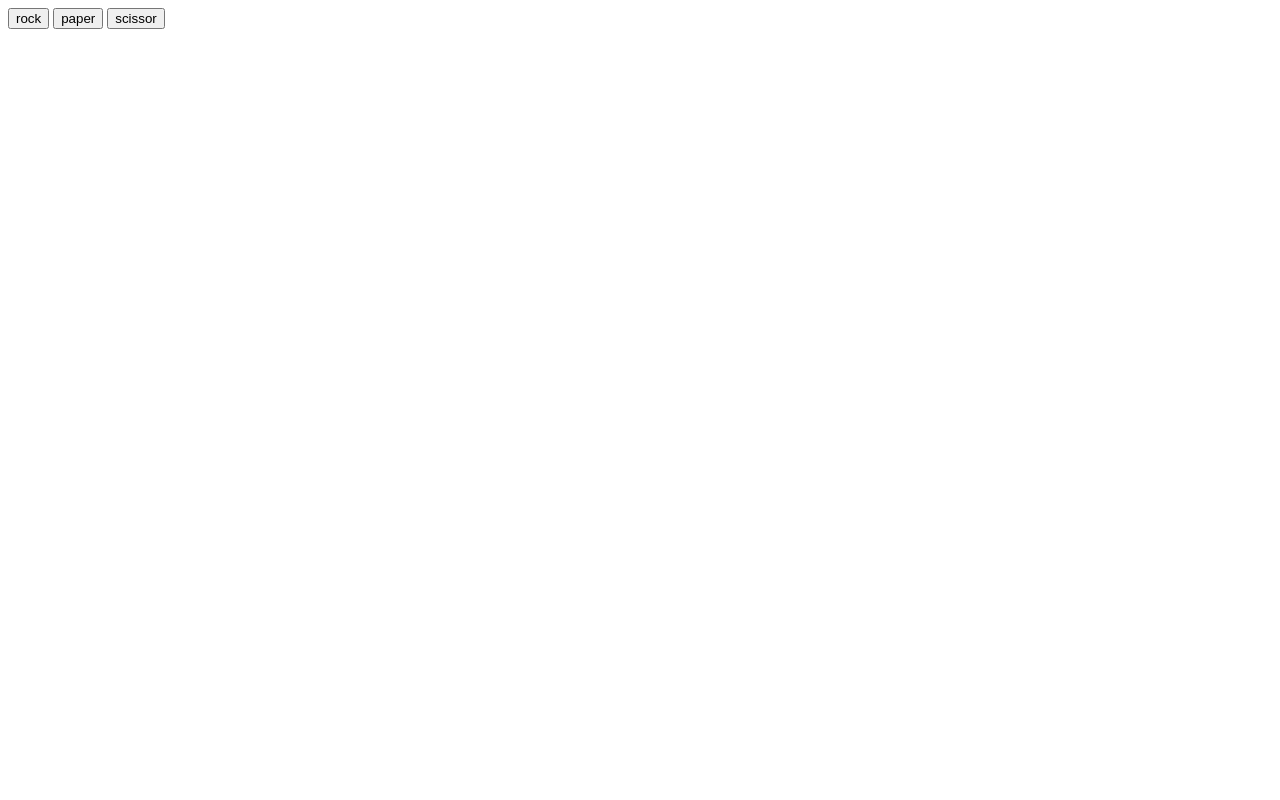
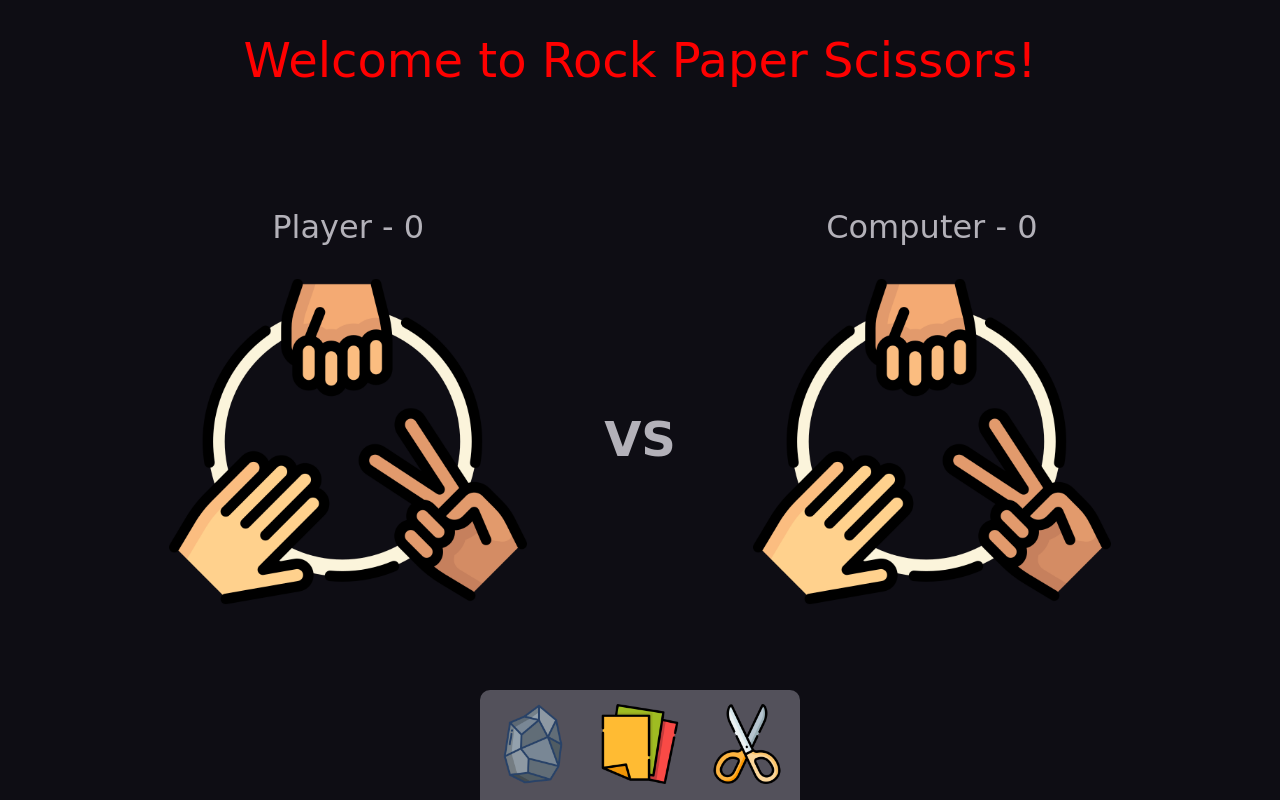
Before and after one commit to AdrianGallano/rock-paper-scissor, a plain HTML site: page index.html in a window 1280 px wide. Drawn offline with Linux system fonts and the light colour scheme; a web font is replaced by a local one.

Commit message:
Add GUI structure

```diff
--- a/index.html
+++ b/index.html
@@ -5,13 +5,45 @@
     <meta http-equiv="X-UA-Compatible" content="IE=edge">
     <meta name="viewport" content="width=device-width, initial-scale=1.0">
     <title>Rock Paper Scissor</title>
-    <script src="script.js" defer></script>
+    <script type="module" src="script.js" defer></script>
+    <link rel="stylesheet" href="./static/style.css">
+    <link rel="icon" href="./static/images/rock-paper-scissors.png">
+    <link rel="preconnect" href="https://fonts.googleapis.com"><link rel="preconnect" href="https://fonts.gstatic.com" crossorigin>
+    <link href="https://fonts.googleapis.com/css2?family=Yeon+Sung&display=swap" rel="stylesheet">
 </head>
 <body>
-    <div id="arena">
-        <button type="button" class="selections" key-choice="rock">rock</button>
-        <button type="button" class="selections" key-choice="paper">paper</button>
-        <button type="button" class="selections" key-choice="scissor">scissor</button>
-    </div>
+    <main>
+        <div id="arena">
+
+            <div id="description">
+                <p class="title">Welcome to Rock Paper Scissors!</p>
+                <p class="state">empty</p>
+            </div>
+
+            <div id="battle-screen">
+                <div class="players">
+                    <p class="scoreboard">Player - 0 </p>
+                    <img src="./static/images/rock-paper-scissors-battle.png" alt="battle-choice" height="auto" width="auto">
+                </div>
+                <p id="vs"><b>VS</b></p>
+                <div class="players">
+                    <p class="scoreboard">Computer - 0</p>
+                    <img src="./static/images/rock-paper-scissors-battle.png" alt="battle-choice" height="auto" width="auto">
+                </div>
+            </div>
+
+            <div id="choices">
+                <button type="button" class="selections" key-choice="rock">
+                    <img src="./static/images/rock.png" alt="rock">
+                </button>
+                <button type="button" class="selections" key-choice="paper">
+                    <img src="./static/images/paper.png" alt="paper">
+                </button>
+                <button type="button" class="selections" key-choice="scissor">
+                    <img src="./static/images/scissors.png" alt="scissor">
+                </button>
+            </div>
+        </div>
+    </main>
 </body>
 </html>
--- a/script.js
+++ b/script.js
@@ -4,21 +4,26 @@ const compChoices = ["rock", "paper", "scissor"]
 //score
 let playerScore = 0,
 computerScore = 0;
+let roundNumber = 0;
 
 const getComputerChoice = () => {
     return compChoices[Math.floor(Math.random() * 3)];
 }
 
-
 const round = (playerChoice, computerSelection) => {
     let computerChoice = computerSelection()
+
+    roundNumber++;
 
     if(playerChoice === 'rock' && computerChoice === 'scissor' ||
     playerChoice === 'paper' && computerChoice === 'rock' ||
     playerChoice === 'scissor' && computerChoice === 'paper'){
+
         playerScore++;
+
         return `Player won ${playerChoice} beats ${computerChoice}`;
     }else if(playerChoice === computerChoice){
+
         return `it's a tie!`;
     }else{
         computerScore++;
@@ -28,10 +33,13 @@ const round = (playerChoice, computerSelection) => {
 
 const winner = () => {
     if(playerScore > computerScore){
+
         return "playerWon"
     }else if(playerScore < computerScore){
+
         return "computerWon"
     }else{
+
         return "it's a tie"
     }
 }
@@ -40,9 +48,11 @@ const game = () => {
     // initial game state
     Array.from(choices).forEach((choice)=>{
         choice.addEventListener("click", () => {
+
             round(choice.getAttribute("key-choice"), getComputerChoice)
+
             if(playerScore == 5 || computerScore == 5){
-                return winner();
+                console.log(winner())
             }
         })
     })
--- /dev/null
+++ b/static/style.css
@@ -0,0 +1,141 @@
+:root{
+    --background-one: #0e0d14;
+    --color-one: #24232a;
+    --color-two: #a5ffb1;
+    --color-three: #b3b1b9;
+    --color-four: #53515b;
+
+    font-synthesis: none;
+    text-rendering: optimizeLegibility;
+    -webkit-font-smoothing: antialiased;
+    -moz-osx-font-smoothing: grayscale;
+    -webkit-text-size-adjust: 100%;
+
+    background-color: var(--background-one);
+    font-family: 'Yeon Sung', cursive;
+    color: var(--color-three);
+    font-size: 16px;
+}
+
+*{
+    box-sizing: border-box;
+    margin: 0;
+    padding: 0;
+}
+
+main{
+    display: flex;
+    flex-direction: column;
+    align-items: center;
+    height: 100vh;
+    width: 100vw;
+    padding: 2em 1em 0 1em;
+
+}
+
+#description{
+    display: flex;
+    flex-direction: column;
+    align-items: center;
+    justify-content: center;
+    text-align: center;
+    gap: 2em;
+    color: red;
+}
+
+.title{
+    font-size: 3em;
+
+}
+
+.state{
+    visibility: hidden;
+
+}
+
+.scoreboard{
+    font-size: 2em;
+}
+
+#arena {
+    display: flex;
+    flex-direction: column;
+    justify-content: space-between;
+    height: 100%;
+}
+
+#battle-screen{
+    display: flex;
+    justify-content: space-around;
+    align-items: center;
+}
+
+#battle-screen img{
+    width: 70%;
+}
+
+.players{
+    display: flex;
+    flex-direction: column;
+    align-items: center;
+    gap: 1em;
+}
+
+#choices{
+    display: flex;
+    justify-content: center;
+    background-color: var(--color-four);
+    align-self: center;
+    border-top-left-radius: 10px;
+    border-top-right-radius: 10px;
+}
+
+#choices img{
+    width: 80px;
+}
+
+#vs{
+    font-size: 3rem;
+    margin-top: 1em;
+}
+
+.selections{
+    background-color: transparent;
+    border: none;
+    padding: 1em;
+    transition: 200ms ease-in-out;
+}
+
+.selections:nth-child(1){
+    border-top-left-radius: 10px;
+}
+
+.selections:nth-child(3){
+    border-top-right-radius: 10px;
+}
+
+.selections:hover{
+    background-color: var(--color-three);
+
+}
+
+.selections:active{
+    background-color: var(--color-two);
+}
+
+@media (max-width: 500px) {
+    :root{
+        font-size: 14px;
+    }
+
+}
+
+@media (max-width: 350px){
+    :root{
+        font-size: 10px;
+    }
+
+    #choices img{
+        width: 50px;
+    }
+}
```
Also changed, not shown: static/images/paper.png (added), static/images/rock-paper-scissors-battle.png (added), static/images/rock-paper-scissors.png (added), static/images/rock.png (added), static/images/scissors.png (added).
